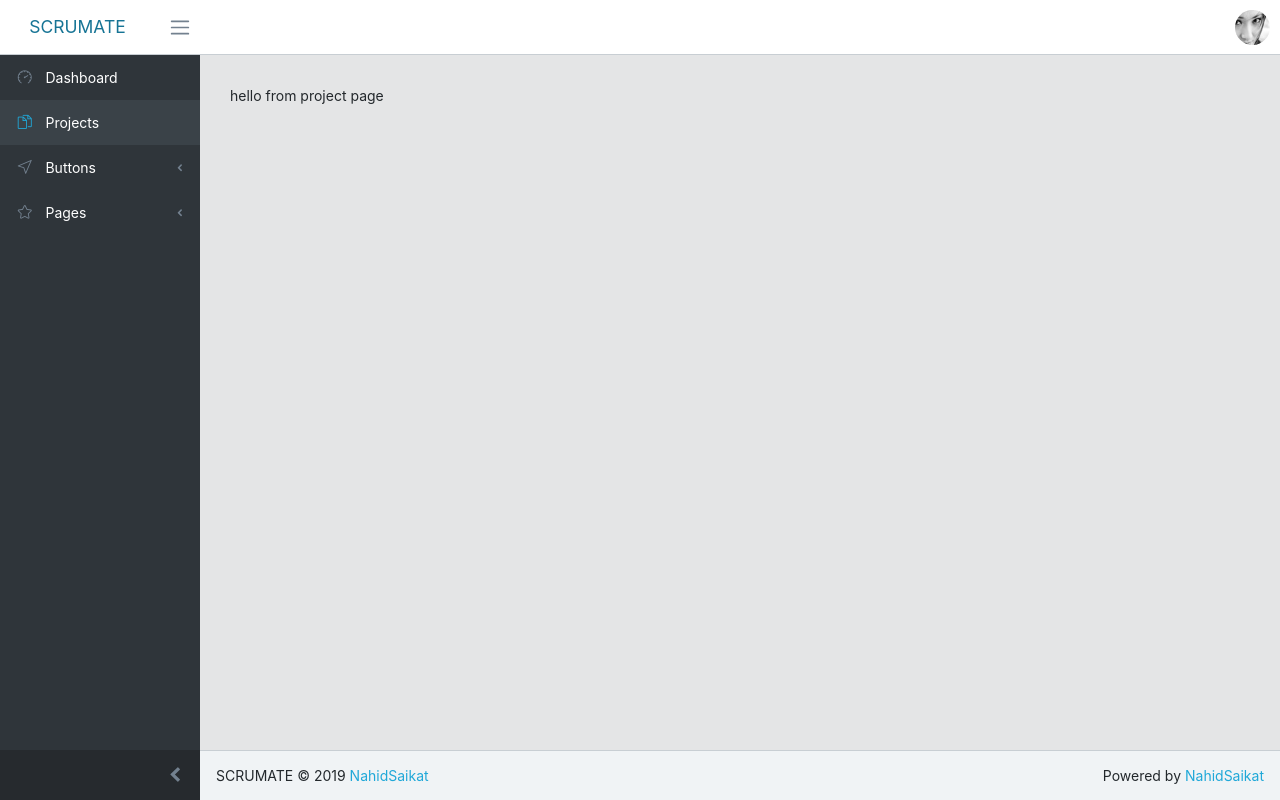
After one commit to nahidsaikat/scrumate, a Django app: page /projects/ in a window 1280 px wide. The commit adds this page. Run offline with Django 3.2, Linux system fonts and the light colour scheme; the visitor is signed in with stand-in values (Sample User, id 1); some libraries are stand-ins or nearby versions.

Commit message:
<24> project list url and template.

```diff
--- a/core/templates/index.html
+++ b/core/templates/index.html
@@ -17,13 +17,13 @@
     <meta name="keyword" content="Bootstrap,Admin,Template,Open,Source,jQuery,CSS,HTML,RWD,Dashboard">
     <title>SCRUMATE</title>
     <!-- Icons-->
-    <link href="vendors/@coreui/icons/css/coreui-icons.min.css" rel="stylesheet">
-    <link href="vendors/flag-icon-css/css/flag-icon.min.css" rel="stylesheet">
-    <link href="vendors/font-awesome/css/font-awesome.min.css" rel="stylesheet">
-    <link href="vendors/simple-line-icons/css/simple-line-icons.css" rel="stylesheet">
+    <link href="/vendors/@coreui/icons/css/coreui-icons.min.css" rel="stylesheet">
+    <link href="/vendors/flag-icon-css/css/flag-icon.min.css" rel="stylesheet">
+    <link href="/vendors/font-awesome/css/font-awesome.min.css" rel="stylesheet">
+    <link href="/vendors/simple-line-icons/css/simple-line-icons.css" rel="stylesheet">
     <!-- Main styles for this application-->
-    <link href="css/style.css" rel="stylesheet">
-    <link href="vendors/pace-progress/css/pace.min.css" rel="stylesheet">
+    <link href="/css/style.css" rel="stylesheet">
+    <link href="/vendors/pace-progress/css/pace.min.css" rel="stylesheet">
     <!-- Global site tag (gtag.js) - Google Analytics-->
     <script async="" src="https://www.googletagmanager.com/gtag/js?id=UA-118965717-3"></script>
     <script>
@@ -44,9 +44,9 @@
     <button class="navbar-toggler sidebar-toggler d-lg-none mr-auto" type="button" data-toggle="sidebar-show">
         <span class="navbar-toggler-icon"></span>
     </button>
-    <a class="navbar-brand" href="#">
-        <!--<img class="navbar-brand-full" src="img/brand/logo.svg" width="89" height="25" alt="CoreUI Logo">-->
-        <!--<img class="navbar-brand-minimized" src="img/brand/sygnet.svg" width="30" height="30" alt="CoreUI Logo">-->
+    <a class="navbar-brand" href="/">
+        <!--<img class="navbar-brand-full" src="/img/brand/logo.svg" width="89" height="25" alt="CoreUI Logo">-->
+        <!--<img class="navbar-brand-minimized" src="/img/brand/sygnet.svg" width="30" height="30" alt="CoreUI Logo">-->
         SCRUMATE
     </a>
     <button class="navbar-toggler sidebar-toggler d-md-down-none" type="button" data-toggle="sidebar-lg-show">
@@ -82,7 +82,7 @@
         <!--</li>-->
         <li class="nav-item dropdown">
             <a class="nav-link" data-toggle="dropdown" href="#" role="button" aria-haspopup="true" aria-expanded="false">
-                <img class="img-avatar" src="img/avatars/6.jpg" alt="admin@bootstrapmaster.com">
+                <img class="img-avatar" src="/img/avatars/6.jpg" alt="admin@bootstrapmaster.com">
             </a>
             <div class="dropdown-menu dropdown-menu-right">
                 <!--<div class="dropdown-header text-center">-->
@@ -144,15 +144,20 @@
                         <!--<span class="badge badge-primary">NEW</span>-->
                     </a>
                 </li>
+
+                <li class="nav-item">
+                    <a class="nav-link" href="{% url 'project_list' %}">
+                        <i class="nav-icon icon-docs"></i> Projects</a>
+                </li>
                 <!--<li class="nav-title">Theme</li>-->
-                <li class="nav-item">
-                    <a class="nav-link" href="colors.html">
-                        <i class="nav-icon icon-drop"></i> Colors</a>
-                </li>
-                <li class="nav-item">
-                    <a class="nav-link" href="typography.html">
-                        <i class="nav-icon icon-pencil"></i> Typography</a>
-                </li>
+                <!--<li class="nav-item">-->
+                    <!--<a class="nav-link" href="colors.html">-->
+                        <!--<i class="nav-icon icon-drop"></i> Colors</a>-->
+                <!--</li>-->
+                <!--<li class="nav-item">-->
+                    <!--<a class="nav-link" href="typography.html">-->
+                        <!--<i class="nav-icon icon-pencil"></i> Typography</a>-->
+                <!--</li>-->
                 <!--<li class="nav-title">Components</li>-->
                 <!--<li class="nav-item nav-dropdown">-->
                     <!--<a class="nav-link nav-dropdown-toggle" href="#">-->
@@ -396,7 +401,7 @@
                     <div class="list-group-item list-group-item-accent-secondary bg-light text-center font-weight-bold text-muted text-uppercase small">Today</div>
                     <div class="list-group-item list-group-item-accent-warning list-group-item-divider">
                         <div class="avatar float-right">
-                            <img class="img-avatar" src="img/avatars/7.jpg" alt="admin@bootstrapmaster.com">
+                            <img class="img-avatar" src="/img/avatars/7.jpg" alt="admin@bootstrapmaster.com">
                         </div>
                         <div>Meeting with
                             <strong>Lucas</strong>
@@ -408,7 +413,7 @@
                     </div>
                     <div class="list-group-item list-group-item-accent-info">
                         <div class="avatar float-right">
-                            <img class="img-avatar" src="img/avatars/4.jpg" alt="admin@bootstrapmaster.com">
+                            <img class="img-avatar" src="/img/avatars/4.jpg" alt="admin@bootstrapmaster.com">
                         </div>
                         <div>Skype with
                             <strong>Megan</strong>
@@ -429,19 +434,19 @@
                             <i class="icon-home"></i>  creativeLabs HQ</small>
                         <div class="avatars-stack mt-2">
                             <div class="avatar avatar-xs">
-                                <img class="img-avatar" src="img/avatars/2.jpg" alt="admin@bootstrapmaster.com">
+                                <img class="img-avatar" src="/img/avatars/2.jpg" alt="admin@bootstrapmaster.com">
                             </div>
                             <div class="avatar avatar-xs">
-                                <img class="img-avatar" src="img/avatars/3.jpg" alt="admin@bootstrapmaster.com">
+                                <img class="img-avatar" src="/img/avatars/3.jpg" alt="admin@bootstrapmaster.com">
                             </div>
                             <div class="avatar avatar-xs">
-                                <img class="img-avatar" src="img/avatars/4.jpg" alt="admin@bootstrapmaster.com">
+                                <img class="img-avatar" src="/img/avatars/4.jpg" alt="admin@bootstrapmaster.com">
                             </div>
                             <div class="avatar avatar-xs">
-                                <img class="img-avatar" src="img/avatars/5.jpg" alt="admin@bootstrapmaster.com">
+                                <img class="img-avatar" src="/img/avatars/5.jpg" alt="admin@bootstrapmaster.com">
                             </div>
                             <div class="avatar avatar-xs">
-                                <img class="img-avatar" src="img/avatars/6.jpg" alt="admin@bootstrapmaster.com">
+                                <img class="img-avatar" src="/img/avatars/6.jpg" alt="admin@bootstrapmaster.com">
                             </div>
                         </div>
                     </div>
@@ -463,25 +468,25 @@
                             <i class="icon-home"></i>  creativeLabs HQ</small>
                         <div class="avatars-stack mt-2">
                             <div class="avatar avatar-xs">
-                                <img class="img-avatar" src="img/avatars/2.jpg" alt="admin@bootstrapmaster.com">
+                                <img class="img-avatar" src="/img/avatars/2.jpg" alt="admin@bootstrapmaster.com">
                             </div>
                             <div class="avatar avatar-xs">
-                                <img class="img-avatar" src="img/avatars/3.jpg" alt="admin@bootstrapmaster.com">
+                                <img class="img-avatar" src="/img/avatars/3.jpg" alt="admin@bootstrapmaster.com">
                             </div>
                             <div class="avatar avatar-xs">
-                                <img class="img-avatar" src="img/avatars/4.jpg" alt="admin@bootstrapmaster.com">
+                                <img class="img-avatar" src="/img/avatars/4.jpg" alt="admin@bootstrapmaster.com">
                             </div>
                             <div class="avatar avatar-xs">
-                                <img class="img-avatar" src="img/avatars/5.jpg" alt="admin@bootstrapmaster.com">
+                                <img class="img-avatar" src="/img/avatars/5.jpg" alt="admin@bootstrapmaster.com">
                             </div>
                             <div class="avatar avatar-xs">
-                                <img class="img-avatar" src="img/avatars/6.jpg" alt="admin@bootstrapmaster.com">
+                                <img class="img-avatar" src="/img/avatars/6.jpg" alt="admin@bootstrapmaster.com">
                             </div>
                             <div class="avatar avatar-xs">
-                                <img class="img-avatar" src="img/avatars/7.jpg" alt="admin@bootstrapmaster.com">
+                                <img class="img-avatar" src="/img/avatars/7.jpg" alt="admin@bootstrapmaster.com">
                             </div>
                             <div class="avatar avatar-xs">
-                                <img class="img-avatar" src="img/avatars/8.jpg" alt="admin@bootstrapmaster.com">
+                                <img class="img-avatar" src="/img/avatars/8.jpg" alt="admin@bootstrapmaster.com">
                             </div>
                         </div>
                     </div>
@@ -491,7 +496,7 @@
                 <div class="message">
                     <div class="py-3 pb-5 mr-3 float-left">
                         <div class="avatar">
-                            <img class="img-avatar" src="img/avatars/7.jpg" alt="admin@bootstrapmaster.com">
+                            <img class="img-avatar" src="/img/avatars/7.jpg" alt="admin@bootstrapmaster.com">
                             <span class="avatar-status badge-success"></span>
                         </div>
                     </div>
@@ -506,7 +511,7 @@
                 <div class="message">
                     <div class="py-3 pb-5 mr-3 float-left">
                         <div class="avatar">
-                            <img class="img-avatar" src="img/avatars/7.jpg" alt="admin@bootstrapmaster.com">
+                            <img class="img-avatar" src="/img/avatars/7.jpg" alt="admin@bootstrapmaster.com">
                             <span class="avatar-status badge-success"></span>
                         </div>
                     </div>
@@ -521,7 +526,7 @@
                 <div class="message">
                     <div class="py-3 pb-5 mr-3 float-left">
                         <div class="avatar">
-                            <img class="img-avatar" src="img/avatars/7.jpg" alt="admin@bootstrapmaster.com">
+                            <img class="img-avatar" src="/img/avatars/7.jpg" alt="admin@bootstrapmaster.com">
                             <span class="avatar-status badge-success"></span>
                         </div>
                     </div>
@@ -536,7 +541,7 @@
                 <div class="message">
                     <div class="py-3 pb-5 mr-3 float-left">
                         <div class="avatar">
-                            <img class="img-avatar" src="img/avatars/7.jpg" alt="admin@bootstrapmaster.com">
+                            <img class="img-avatar" src="/img/avatars/7.jpg" alt="admin@bootstrapmaster.com">
                             <span class="avatar-status badge-success"></span>
                         </div>
                     </div>
@@ -551,7 +556,7 @@
                 <div class="message">
                     <div class="py-3 pb-5 mr-3 float-left">
                         <div class="avatar">
-                            <img class="img-avatar" src="img/avatars/7.jpg" alt="admin@bootstrapmaster.com">
+                            <img class="img-avatar" src="/img/avatars/7.jpg" alt="admin@bootstrapmaster.com">
                             <span class="avatar-status badge-success"></span>
                         </div>
                     </div>
@@ -669,17 +674,19 @@
     </div>
 </footer>
 <!-- CoreUI and necessary plugins-->
-<script src="vendors/jquery/js/jquery.min.js"></script>
-<script src="vendors/popper.js/js/popper.min.js"></script>
-<script src="vendors/bootstrap/js/bootstrap.min.js"></script>
-<script src="vendors/pace-progress/js/pace.min.js"></script>
-<script src="vendors/perfect-scrollbar/js/perfect-scrollbar.min.js"></script>
-<script src="vendors/@coreui/coreui/js/coreui.min.js"></script>
+<script src="/vendors/jquery/js/jquery.min.js"></script>
+<script src="/vendors/popper.js/js/popper.min.js"></script>
+<script src="/vendors/bootstrap/js/bootstrap.min.js"></script>
+<script src="/vendors/pace-progress/js/pace.min.js"></script>
+<script src="/vendors/perfect-scrollbar/js/perfect-scrollbar.min.js"></script>
+<script src="/vendors/@coreui/coreui/js/coreui.min.js"></script>
 <script>
-      $('#ui-view').ajaxLoad();
+      // $('#ui-view').ajaxLoad();
       $(document).ajaxComplete(function() {
         Pace.restart()
       });
     </script>
+{% block js %}
+{% endblock %}
 </body>
 </html>
--- /dev/null
+++ b/core/templates/projects/project_list.html
@@ -0,0 +1,5 @@
+{% extends 'index.html' %}
+
+{% block content %}
+    <p>hello from project page</p>
+{% endblock %}
--- a/core/urls.py
+++ b/core/urls.py
@@ -0,0 +1,7 @@
+from django.urls import path
+from . import views
+
+
+urlpatterns = [
+    path('projects/', views.project_list, name='project_list'),
+]
--- a/core/views.py
+++ b/core/views.py
@@ -5,3 +5,8 @@ from django.contrib.auth.decorators import login_required
 @login_required(login_url='/login/')
 def index(request, **kwargs):
     return render(request, 'index.html')
+
+
+@login_required(login_url='/login/')
+def project_list(request, **kwargs):
+    return render(request, 'projects/project_list.html')
--- a/scrumate/urls.py
+++ b/scrumate/urls.py
@@ -24,8 +24,8 @@ from core.views import index
 urlpatterns = [
     path('', index, name='index'),
     path('', include('django.contrib.auth.urls')),
+    path('', include('core.urls')),
     path('admin/', admin.site.urls),
-    # path('', include('core.urls')),
 ] + static(settings.STATIC_URL, document_root=settings.STATIC_ROOT)
 
 if settings.DEBUG:
```
